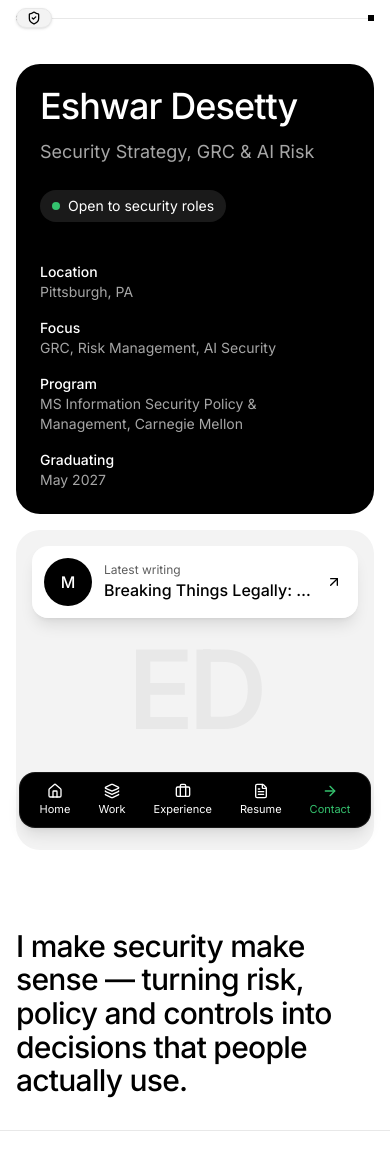
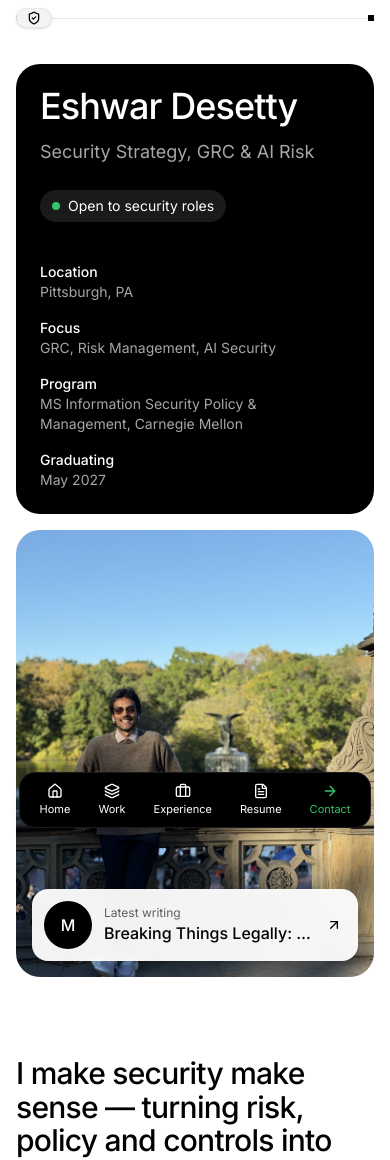
Before and after one commit to OffensiveSage/EDsec-Portfolio, a Next.js app: page / in a window 390 px wide. Shown: the top 1160 px of the page. Built offline with nearby package versions, Linux system fonts and the light colour scheme.

Commit message:
Add profile photo to hero
Photo is resized and stripped of EXIF/GPS metadata. Uses next/image
with a focus point, a taller panel on mobile, and the latest-writing
card moved below the face on small screens.

Co-Authored-By: Claude Opus 5.5 <noreply@anthropic.com>

```diff
--- a/src/components/Hero.tsx
+++ b/src/components/Hero.tsx
@@ -1,3 +1,4 @@
+import Image from "next/image";
 import { ArrowUpRight } from "lucide-react";
 import { articles, profile } from "@/data/portfolioData";
 
@@ -32,10 +33,17 @@ export default function Hero() {
                 </div>
 
                 {/* Photo panel */}
-                <div className="relative rounded-3xl overflow-hidden bg-surface min-h-[320px]">
+                <div className="relative rounded-3xl overflow-hidden bg-surface aspect-[4/5] sm:aspect-[4/3] md:aspect-auto">
                     {profile.photo ? (
-                        // eslint-disable-next-line @next/next/no-img-element
-                        <img src={profile.photo} alt={profile.name} className="absolute inset-0 w-full h-full object-cover" />
+                        <Image
+                            src={profile.photo}
+                            alt={profile.name}
+                            fill
+                            priority
+                            sizes="(min-width: 768px) 60vw, 100vw"
+                            className="object-cover"
+                            style={{ objectPosition: profile.photoFocus }}
+                        />
                     ) : (
                         <div className="absolute inset-0 flex items-center justify-center">
                             <span className="font-display text-[28vw] md:text-[16vw] font-semibold leading-none tracking-tighter text-line select-none">
@@ -49,7 +57,7 @@ export default function Hero() {
                             href={latest.link}
                             target="_blank"
                             rel="noopener noreferrer"
-                            className="absolute top-4 right-4 left-4 sm:left-auto sm:max-w-sm flex items-center gap-3 rounded-2xl bg-bg/95 backdrop-blur p-3 pr-4 shadow-lg hover:shadow-xl transition"
+                            className="absolute bottom-4 md:bottom-auto md:top-4 right-4 left-4 md:left-auto md:max-w-sm flex items-center gap-3 rounded-2xl bg-bg/95 backdrop-blur p-3 pr-4 shadow-lg hover:shadow-xl transition"
                         >
                             <span className="w-12 h-12 shrink-0 rounded-full bg-card text-card-ink flex items-center justify-center font-display font-medium">
                                 {latest.platform[0]}
--- a/src/data/portfolioData.ts
+++ b/src/data/portfolioData.ts
@@ -1,8 +1,9 @@
 export const profile = {
     name: "Eshwar Desetty",
     title: "Security Strategy, GRC & AI Risk",
-    // Drop a photo in /public and set its path here, e.g. "/profile.jpg"
-    photo: "",
+    photo: "/profile.jpg",
+    // CSS object-position: keeps the face in frame when the photo is cropped
+    photoFocus: "30% 42%",
     lead: "I make security make sense — turning risk, policy and controls into decisions that people actually use.",
     meta: [
         { label: "Location", value: "Pittsburgh, PA" },
```
Also changed, not shown: public/profile.jpg (added).
